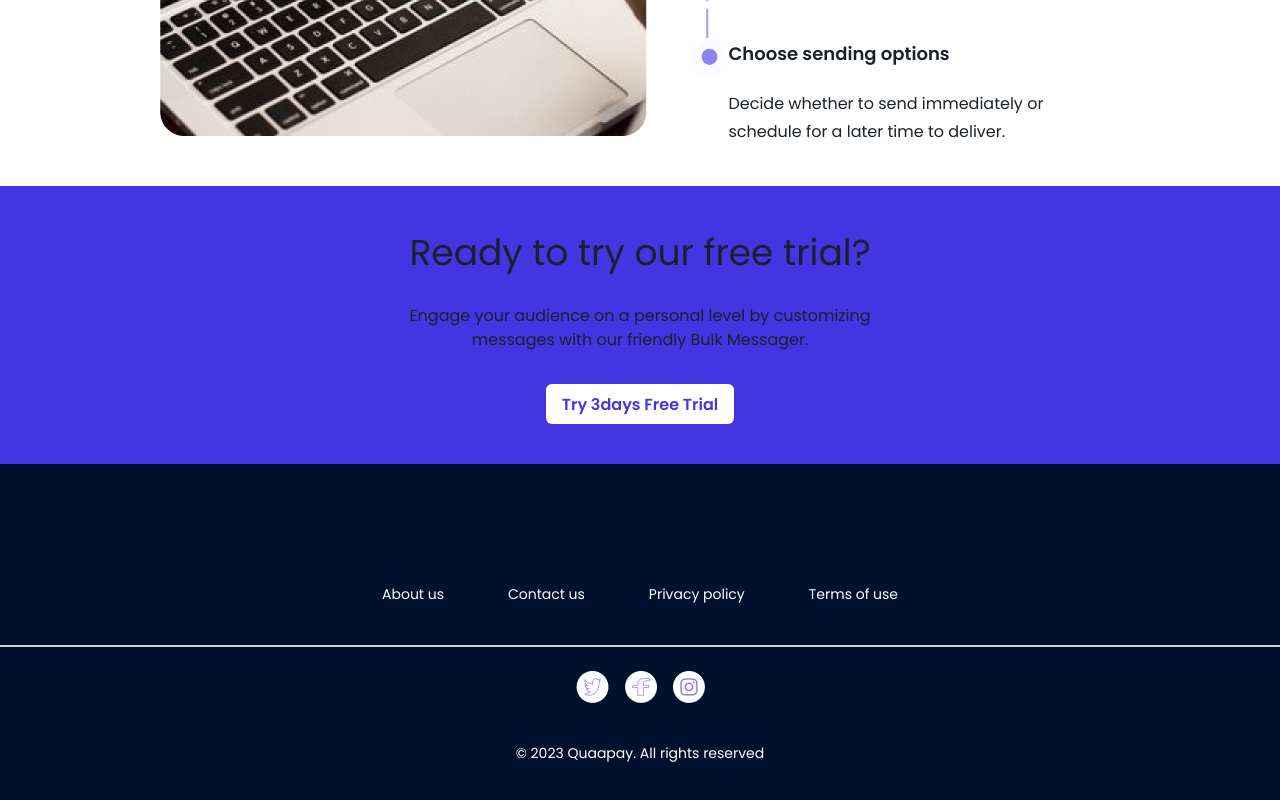
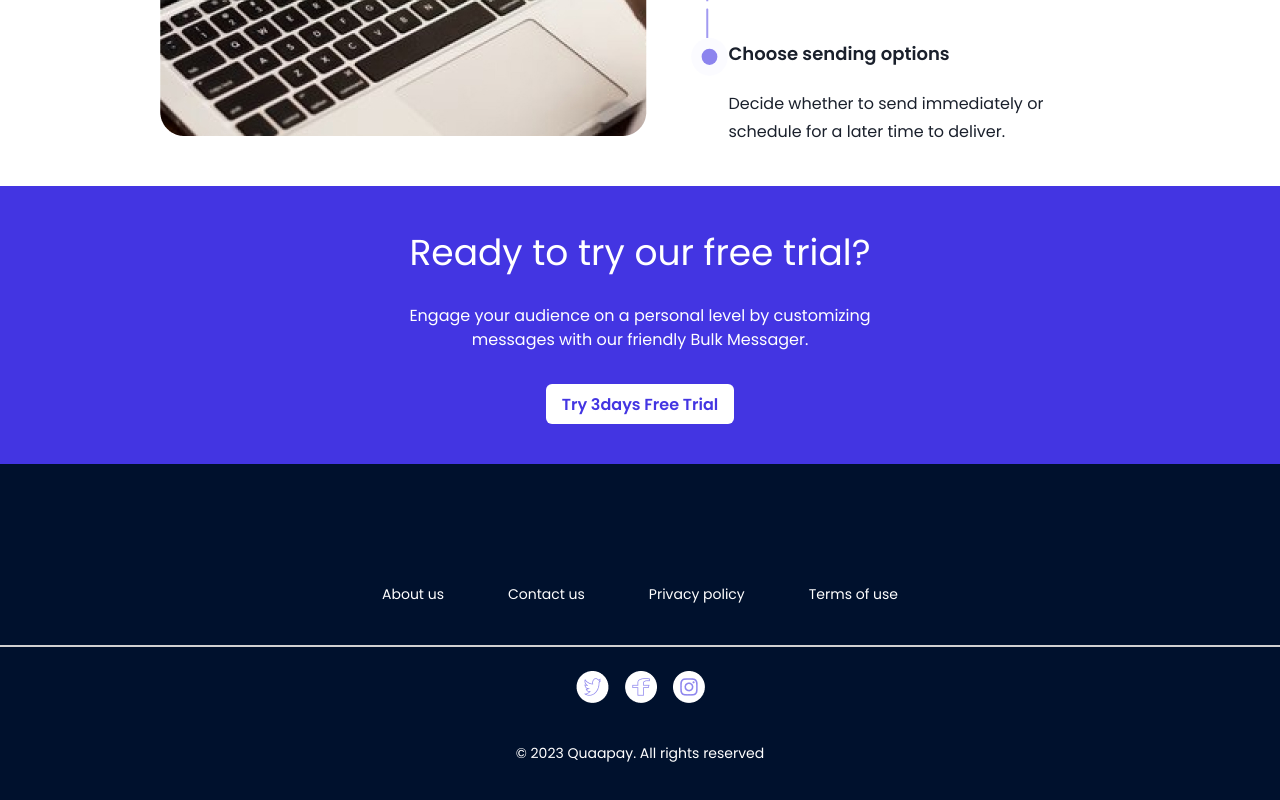
Before and after one commit to StephenAdeosun/Bulk_Mail_Messenger, a React (Create React App) app: page / in a window 1280 px wide. Shown: the part 2333-3133 px from the top of the page. Built offline with nearby package versions, Linux system fonts and the light colour scheme.

Commit message:
text-color for the footer adjusted

```diff
--- a/src/Pages/footer.js
+++ b/src/Pages/footer.js
@@ -1,5 +1,5 @@
 import React from "react";
-import { Box,Heading,Image, Text, Link, VStack, Code, Grid, Center,Divider, Button } from "@chakra-ui/react";
+import { Box,Heading,Image, Text, Button } from "@chakra-ui/react";
 import Twitter from '../images/Frame 1441.png'
 import Facebook from '../images/Frame 1442.png'
 import Instagram from '../images/Frame 1439.png'
@@ -8,9 +8,9 @@ return(
     <Box mt={'10'}>
 <Box bgColor={'#4335E2'}>
     <Box textAlign={'center'} padding={'10'}>
-        <Text fontSize={'4xl'} fontWeight={'3xl'} marginBottom={'6'}>Ready to try our free trial?</Text>
-        <Text maxWidth={'500px'} margin={'auto'} lineHeight={'6'}>Engage your audience on a personal level by customizing messages with our friendly Bulk Messager.</Text>
-        <Button bgColor={'white'} color={'#4335E2'} marginTop={'8'} _hover={{bgColor:'white'}}>Try 3days Free Trial</Button>
+        <Text fontSize={'4xl'} fontWeight={'3xl'} marginBottom={'6'} color={'white'}>Ready to try our free trial?</Text>
+        <Text maxWidth={'500px'} margin={'auto'} lineHeight={'6'} color={'white'}>Engage your audience on a personal level by customizing messages with our friendly Bulk Messager.</Text>
+        <Button bgColor={'white'} color={'#4335E2'} marginTop={'8'}  _hover={{bgColor:'white'}}>Try 3days Free Trial</Button>
     </Box>
 </Box>
 <Box bgColor={'#00112D'} color={'white'} py={'10'}>
```
